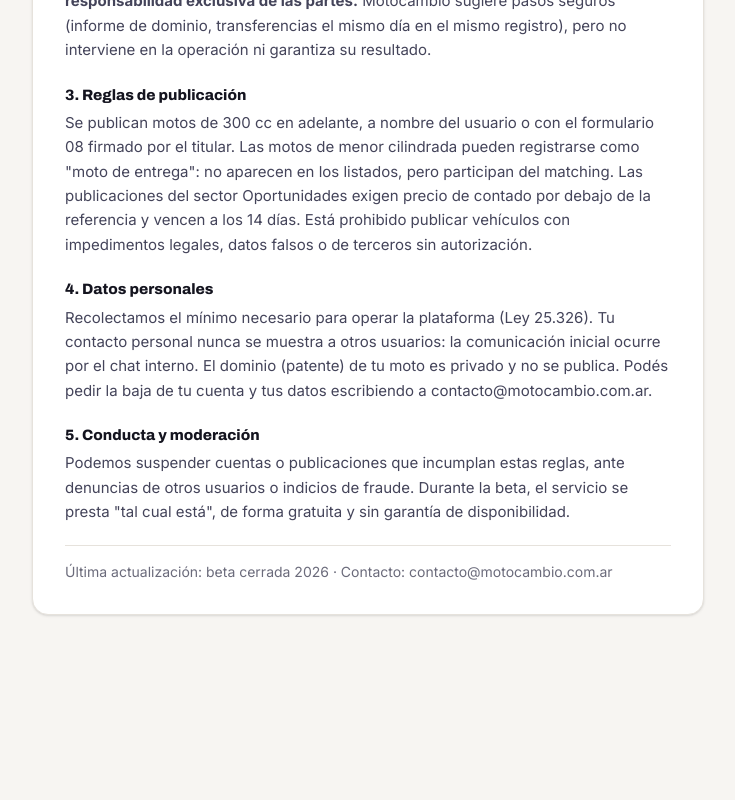
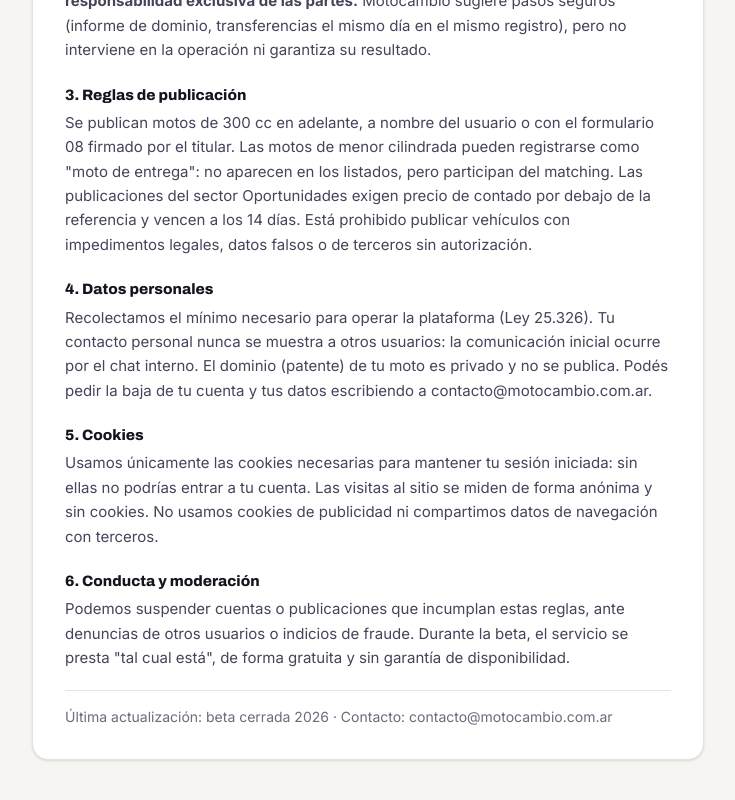
Before and after one commit to walsud/motocambio, a Next.js app: page /terminos in a window 1280 px wide. Shown: the part 511-1311 px from the top of the page, without its empty margins (272-1007 px from the left). Before the commit the page ends 1166 px from the top, so only its background shows below. Built offline with nearby package versions, Linux system fonts and the light colour scheme.

Commit message:
Add files via upload

```diff
--- a/src/app/terminos/page.tsx
+++ b/src/app/terminos/page.tsx
@@ -68,7 +68,16 @@
             </p>
           </section>
           <section>
-            <h2 className="font-titulos font-extrabold text-asfalto mb-1">5. Conducta y moderación</h2>
+            <h2 className="font-titulos font-extrabold text-asfalto mb-1">5. Cookies</h2>
+            <p>
+              Usamos únicamente las cookies necesarias para mantener tu sesión
+              iniciada: sin ellas no podrías entrar a tu cuenta. Las visitas al
+              sitio se miden de forma anónima y sin cookies. No usamos cookies
+              de publicidad ni compartimos datos de navegación con terceros.
+            </p>
+          </section>
+          <section>
+            <h2 className="font-titulos font-extrabold text-asfalto mb-1">6. Conducta y moderación</h2>
             <p>
               Podemos suspender cuentas o publicaciones que incumplan estas
               reglas, ante denuncias de otros usuarios o indicios de fraude.
```
